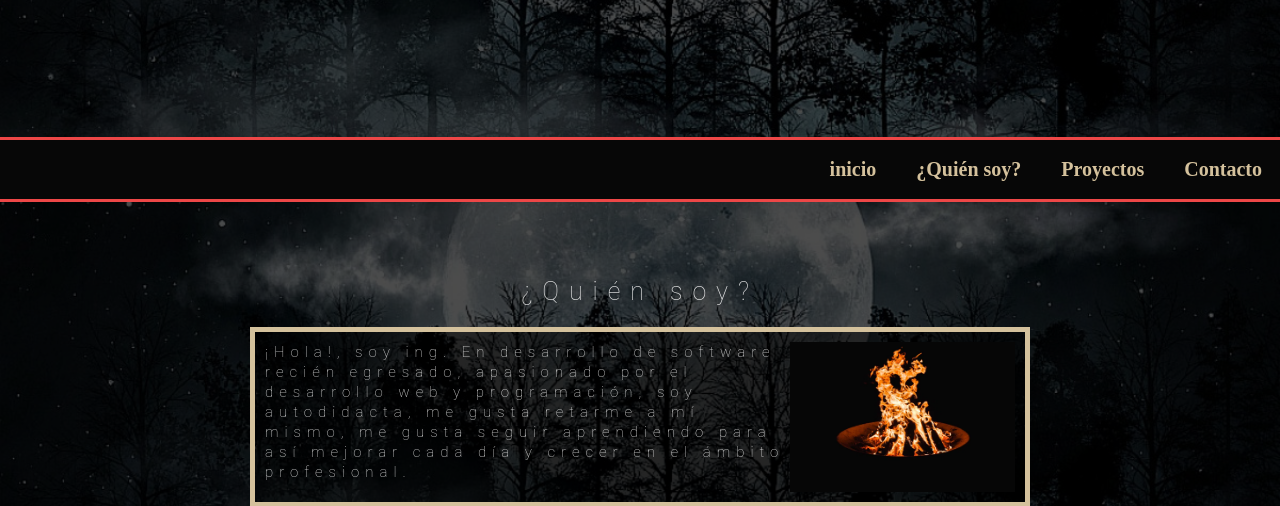
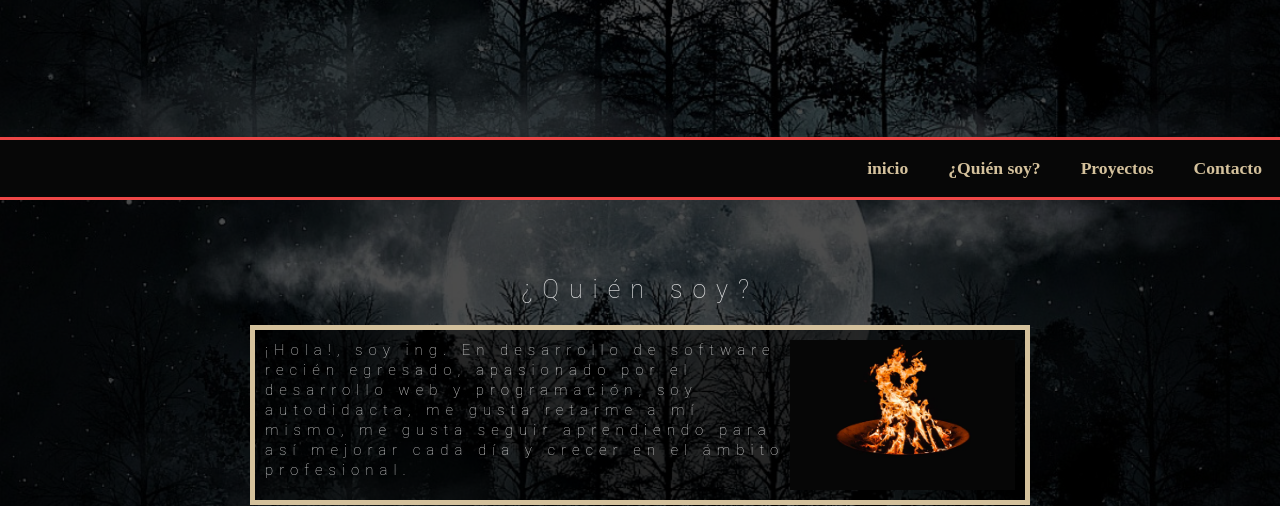
Before and after one commit to katz7/Portfolio-luis_Aglr_pz, a plain HTML site: page index.html in a window 1280 px wide. Shown: the part 294-800 px from the top of the page. Drawn offline with nearby package versions, Linux system fonts and the light colour scheme.

Commit message:
modificacion en tamaño

```diff
--- a/style.css
+++ b/style.css
@@ -132,7 +132,7 @@ h1#title-1 {
     width: 100%; /* se centra el las letras del menu*/
     text-align:right;
     /* position: fixed; */
-    position: sticky;
+    position: sticky;  /*para que el menu sea pegajoso*/
     top:0;
     z-index: 1200; /*para que el modal sea el unico */
 
@@ -152,7 +152,7 @@ h1#title-1 {
 .navigation a{
     color: #d4c19c;
 	/*font-size: 6vw; tamaño resposivo para letras */
-    font-size: 20px; /* tamaño de letra*/
+    font-size: 110%; /* tamaño de letra*/
 
     font-weight: 800; /*grosor de letra*/
 
```
